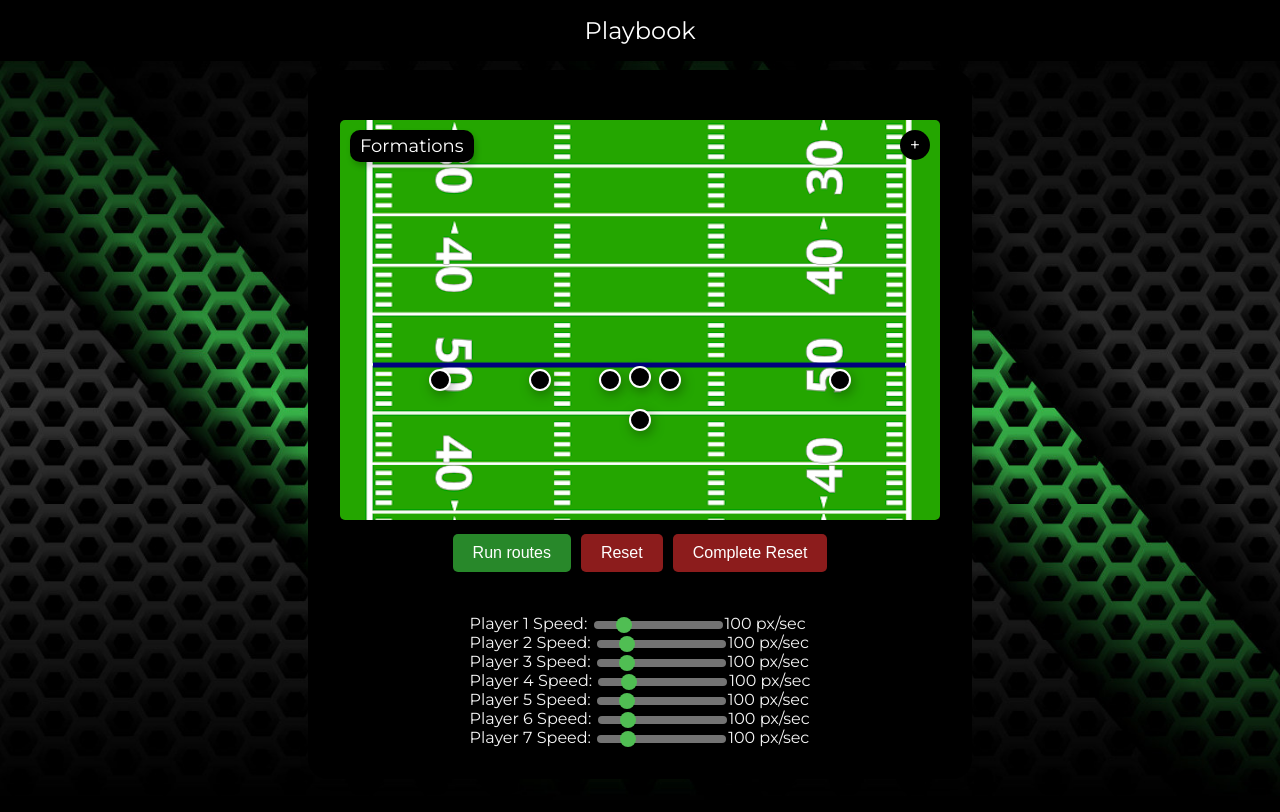
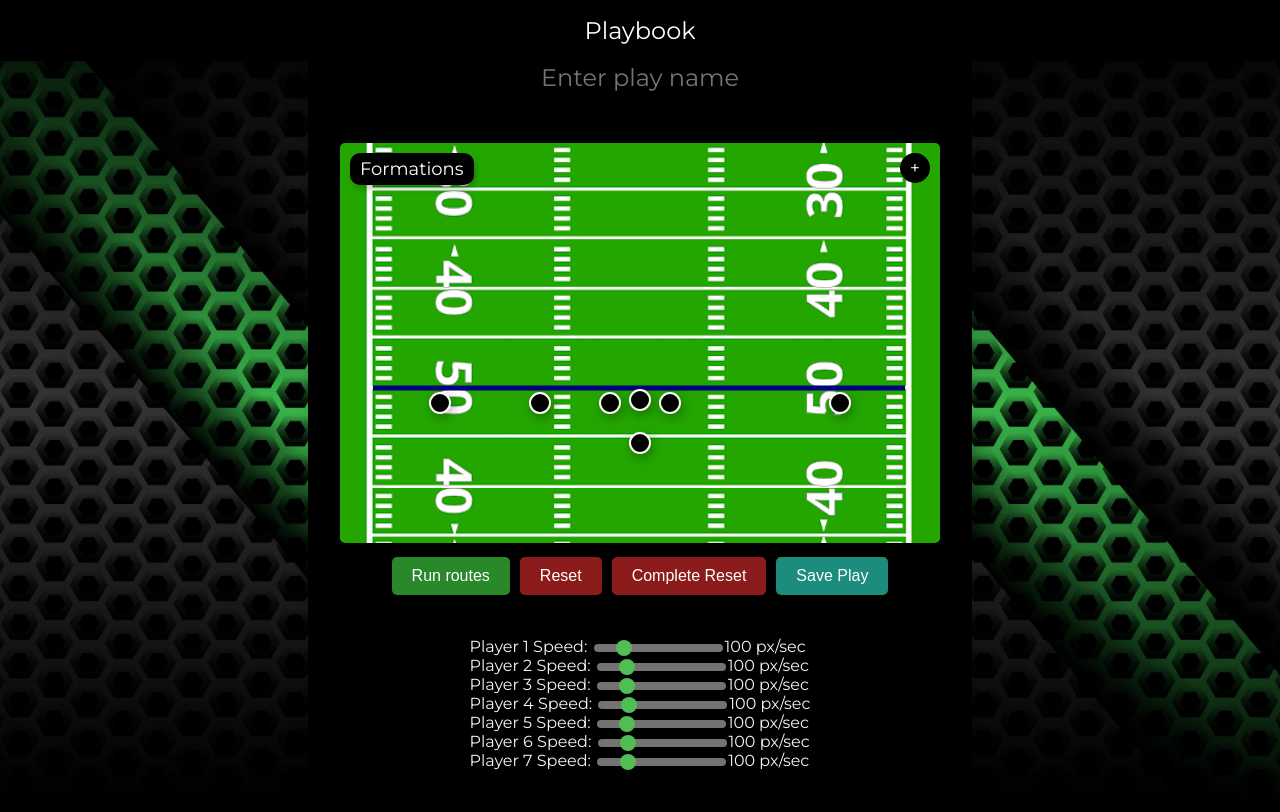
Before and after one commit to srihariKrishnaswamy/Playbook, a React (Create React App) app: page / in a window 1280 px wide. Shown: the top 812 px of the page. Built offline with nearby package versions, Linux system fonts and the light colour scheme.

Commit message:
Save play functionality added in local storage

```diff
--- a/package.json
+++ b/package.json
@@ -13,6 +13,7 @@
     "@types/react": "^18.3.5",
     "@types/react-dom": "^18.3.0",
     "framer-motion": "^11.5.4",
+    "lodash": "^4.17.21",
     "react": "^18.3.1",
     "react-dom": "^18.3.1",
     "react-scripts": "5.0.1",
@@ -42,5 +43,8 @@
       "last 1 firefox version",
       "last 1 safari version"
     ]
+  },
+  "devDependencies": {
+    "@types/lodash": "^4.17.7"
   }
 }
--- a/src/App.css
+++ b/src/App.css
@@ -49,6 +49,10 @@
   background: rgb(225, 101, 101); /* Darken on hover */
 }
 
-#reset-button:active {
-  transform: scale(0.98); /* Button press effect */
+#save-button {
+  background: rgb(28, 140, 125);
 }
+
+#save-button:hover {
+  background: rgb(101, 225, 213); /* Darken on hover */
+}
--- a/src/components/play-panel/PlayPanel.css
+++ b/src/components/play-panel/PlayPanel.css
@@ -2,7 +2,6 @@
   display: flex;
   flex-direction: column;
   align-items: center;
-  gap: 2rem;
   background-color: black;
   padding-bottom: 2rem;
   padding-right: 2rem;
@@ -27,6 +26,7 @@
 .svg-container {
   position: relative;
   display: inline-block; /* Ensures the button is positioned relative to the SVG frame */
+  margin-bottom: 2rem;
 }
 
 .plus-button {
@@ -142,3 +142,15 @@
 .slider:active::-moz-range-thumb {
   background: #59d35d;
 }
+
+.play-name-input {
+  color: white;
+  background: none;
+  border: none;
+  outline: none;
+  font-size: 24px;
+  text-align: center;
+  font-family: Montserrat, 'sans-serif';
+  padding-top: 1rem;
+  width: 100%;
+}
--- a/src/components/play-panel/PlayPanel.tsx
+++ b/src/components/play-panel/PlayPanel.tsx
@@ -2,11 +2,17 @@ import React, { useState, MouseEvent, useEffect } from "react";
 import FormationsModal from "./formations-modal/FormationsModal";
 import { motion } from "framer-motion";
 import Player from "../../model/Player";
-import { formationOptions } from "../../presets/FormationOptions";
+import {
+  formationOptions,
+  temporaryPlaybook,
+} from "../../presets/FormationOptions";
+import { Play } from "../../model/Play";
+import lodash from "lodash";
 import "../../App.css";
 import "./PlayPanel.css";
 
 function PlayPanel() {
+  const [playName, setPlayName] = useState<string>("");
   const [currentFormationIndex, setCurrentFormationIndex] = useState<number>(0);
   const [isMouseDown, setIsMouseDown] = useState<boolean>(false);
   const [activePlayerIndex, setActivePlayerIndex] = useState<number | null>(
@@ -180,9 +186,34 @@ function PlayPanel() {
     setCurrentFormationIndex(formationIndex);
   };
 
+  const handlePlayNameChange = (e: React.ChangeEvent<HTMLInputElement>) => {
+    setPlayName(e.target.value);
+  };
+
+  const savePlay = () => {
+    if (playName === "") {
+      alert("Specify a play name");
+      return;
+    }
+    const play = new Play(
+      playName,
+      lodash.cloneDeep(players),
+      formationOptions[currentFormationIndex].id
+    );
+    temporaryPlaybook.addPlay(play);
+    temporaryPlaybook.save();
+  };
+
   return (
     <div className="component-container">
       <div className="play-panel-container">
+        <input
+          type="text"
+          placeholder="Enter play name"
+          className="play-name-input"
+          value={playName}
+          onChange={handlePlayNameChange}
+        />
         <div className="svg-container">
           <div className="formation-button" onClick={openFormationsModal}>
             Formations
@@ -259,6 +290,9 @@ function PlayPanel() {
             >
               Complete Reset
             </button>
+            <button onClick={savePlay} className="button" id="save-button">
+              Save Play
+            </button>
           </div>
         </div>
 
--- a/src/model/Formation.tsx
+++ b/src/model/Formation.tsx
@@ -3,9 +3,11 @@ import Player from "./Player";
 export class Formation {
     players: Player[];
     name: string;
+    id: string;
 
-    constructor(players: Player[], name: string) {
+    constructor(players: Player[], name: string, id: string) {
         this.players = players;
         this.name = name;
+        this.id = id;
     }
 }
--- /dev/null
+++ b/src/model/Play.tsx
@@ -0,0 +1,14 @@
+import { Formation } from "./Formation";
+import Player from "./Player";
+
+export class Play {
+    name: string;
+    players: Player[];
+    baseFormationId: string;
+
+    constructor(name: string, players: Player[], baseFormationId: string) {
+        this.name = name;
+        this.players = players;
+        this.baseFormationId = baseFormationId;
+    }
+}
--- /dev/null
+++ b/src/model/Playbook.tsx
@@ -0,0 +1,22 @@
+import { Play } from "./Play";
+
+export class Playbook {
+    name: string;
+    plays: Play[];
+    // FUTURE: Add ownerID & things like that when we get to making accounts
+
+    constructor(name: string, plays: Play[]) {
+        this.name = name;
+        this.plays = plays;
+    }
+
+    addPlay(play: Play) {
+        this.plays.push(play);
+    }
+
+    save() {
+        localStorage.setItem("playbook", JSON.stringify(this));
+        console.log(localStorage.getItem("playbook"));
+    }
+
+}
--- a/src/presets/FormationOptions.tsx
+++ b/src/presets/FormationOptions.tsx
@@ -1,5 +1,6 @@
 import { Formation } from "../model/Formation";
 import Player from "../model/Player";
+import { Playbook } from "../model/Playbook";
 
 const deuceLeft = new Formation([
     new Player(300, 300, 100),
@@ -10,7 +11,8 @@ const deuceLeft = new Formation([
     new Player(200, 260, 100),
     new Player(100, 260, 100)
     ],
-    "Deuce left"
+    "Deuce left",
+    "0"
 );
 
 const deuceRight = new Formation([
@@ -22,7 +24,12 @@ const deuceRight = new Formation([
     new Player(410, 260, 100),
     new Player(100, 260, 100)
     ],
-    "Deuce right"
+    "Deuce right",
+    "1"
 );
 
 export const formationOptions = [deuceLeft, deuceRight];
+
+// Deleting this soon as we have a create playbook thing:
+
+export const temporaryPlaybook = new Playbook("temporaryPlaybook", []);
```
Also changed, not shown: 1 other file (tests, documents, lock files or other folders).
